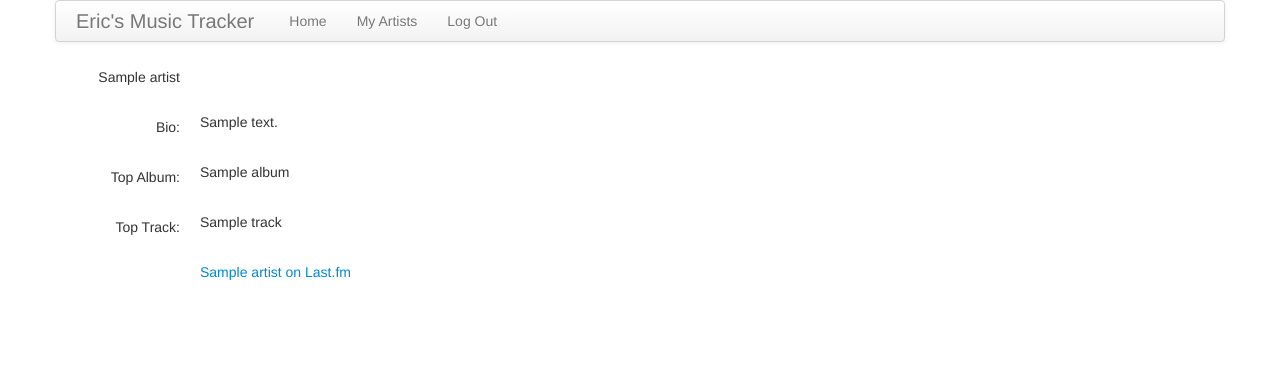
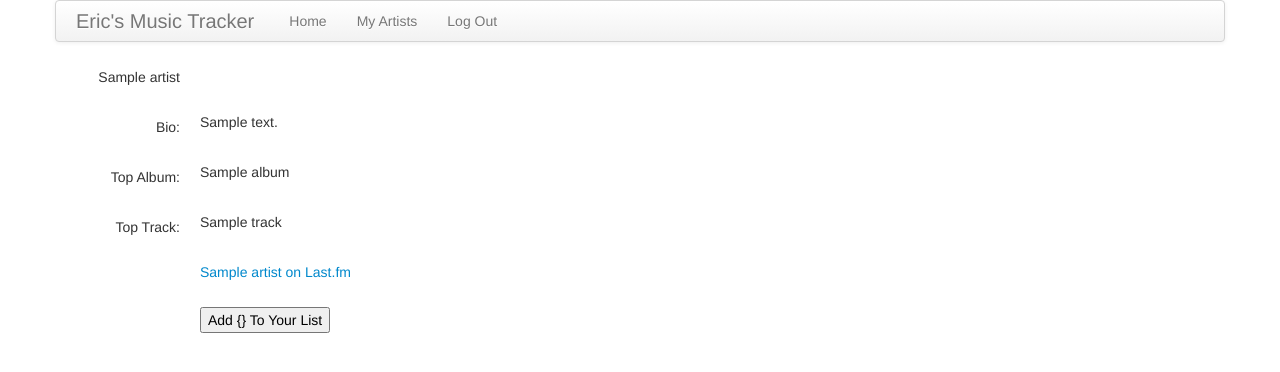
Before and after one commit to EFulmer/music_tracker, a Flask app: template music_tracker/templates/artist_info.html in a window 1280 px wide. Shown: the top 372 px of the page. Run offline with Flask 2, Linux system fonts and the light colour scheme; tables that the repository leaves empty hold one stand-in row (values such as "Sample post"); the template is opened without the code that fills it: values that come from a table or form of the project are taken from there, most other values are stand-ins (such as "Sample title", 1, 10 or a date in 2020); parts of the project's set-up code (start-up, migrations or seed data) failed here and were passed over.

Commit message:
finished bootstrapifying artist_info teplate

```diff
--- a/music_tracker/templates/artist_info.html
+++ b/music_tracker/templates/artist_info.html
@@ -23,13 +23,10 @@
 		<div class="control-group">
 			<label class="controls"><a href="{{ info['url'] }}">{{ info['artist'] }} on Last.fm</a></label>
 		</div>
+		<div class="control-group">
+			<label class="controls"> {{ form.submit }} </label>
 		</div>
 	</form>
 </div>
 
-<!-- <form action="" method="POST">
-    <a href={{ info['url'] }}>{{ info['artist'] }} on Last.fm</a>
-    <br>
-    {{ form.submit }}
-</form> -->
 {% endblock %}
```
